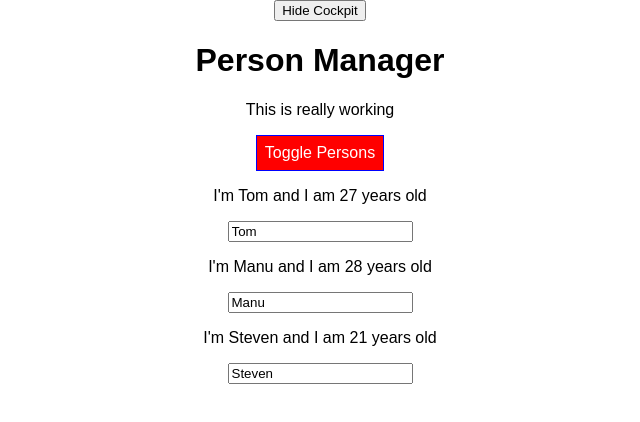
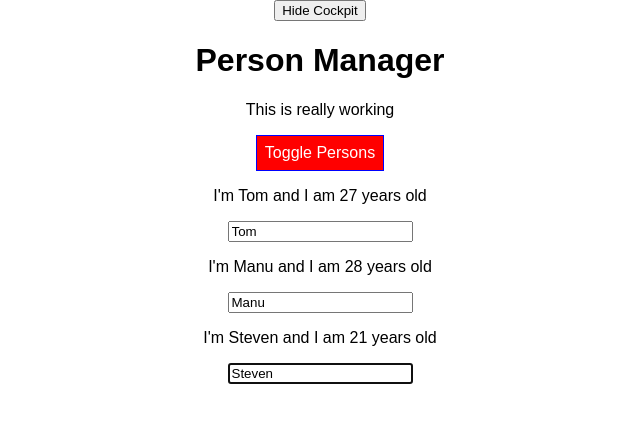
Before and after one commit to jack-chen1688/React-Complete, a React (Create React App) app in the folder react-complete-guide/: page / in a window 1280 px wide. Both pictures are taken after a click on the button "Toggle Persons". Shown: the top 422 px of the page, without its empty margins (320-960 px from the left). Built offline with nearby package versions, Linux system fonts and the light colour scheme.

Commit message:
Added ref usage via React.createRef() in component approach in Person.js

```diff
--- a/react-complete-guide/src/components/Persons/Person/Person.js
+++ b/react-complete-guide/src/components/Persons/Person/Person.js
@@ -4,8 +4,16 @@
 import Aux from '../../../hoc/Auxilary'
 
 class Person extends(Component) {
+    constructor(props) {
+        super(props);
+        this.inputElementRef = React.createRef();
+    }
     componentWillUnmount() {
         console.log('[Person.js] componentWillUnmount');
+    }
+
+    componentDidMount() {
+        this.inputElementRef.current.focus();
     }
 
     render() {
@@ -20,6 +28,7 @@
                     type='text'
                     onChange={this.props.changed}
                     value={this.props.name}
+                    ref = {this.inputElementRef}
                 />
             </Aux>
         );
```
